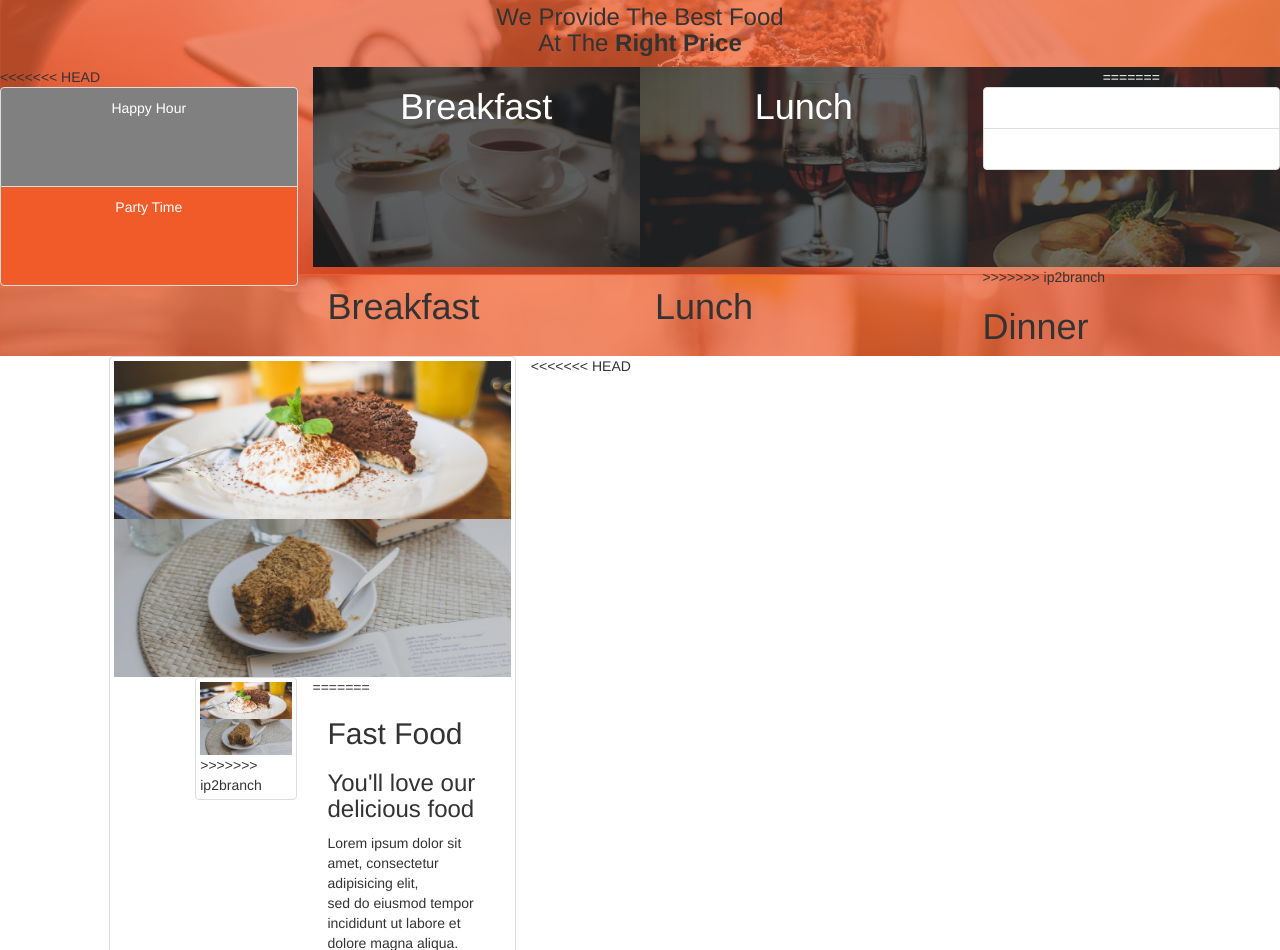
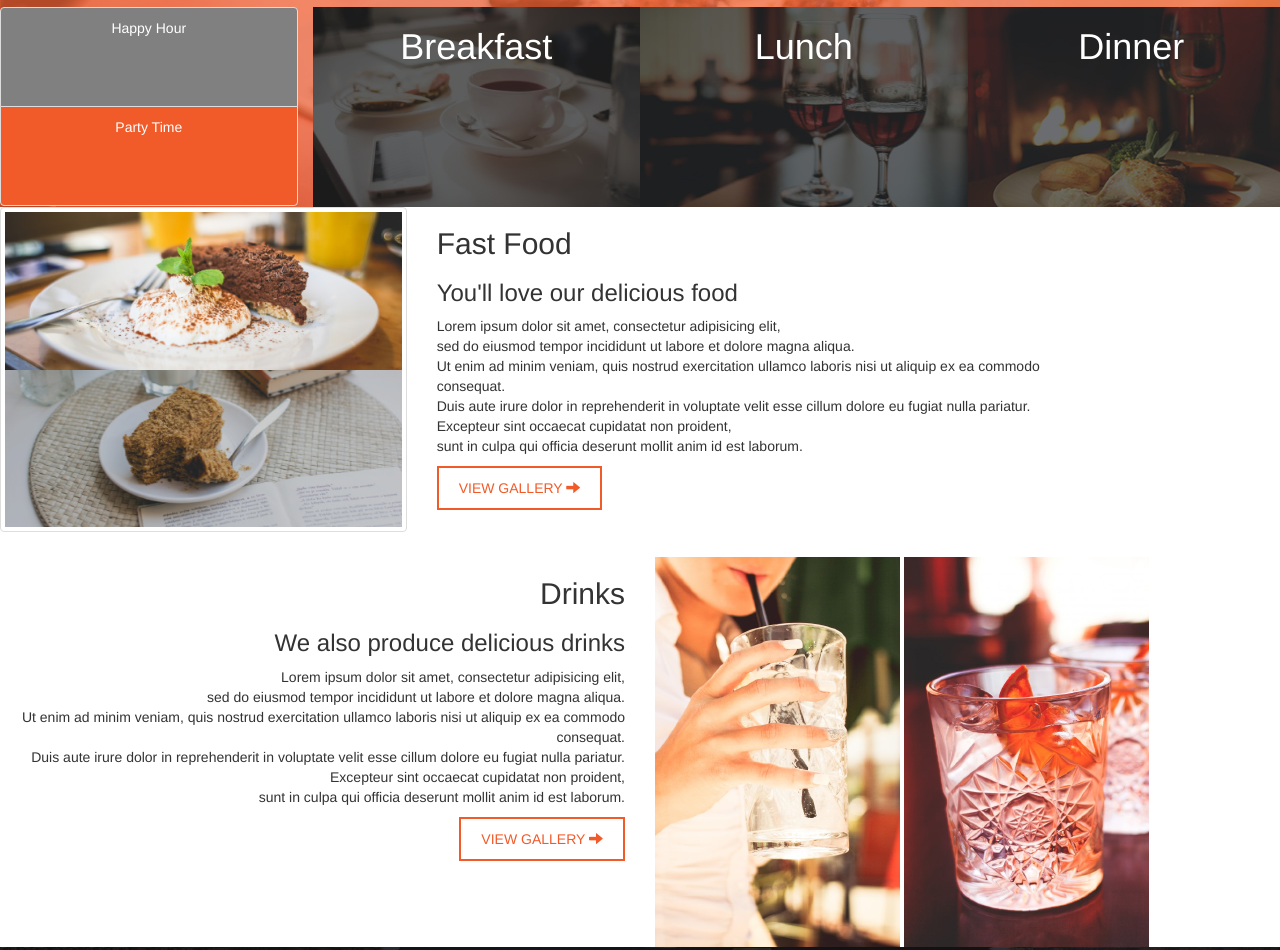
Before and after one commit to Masicha/akitchen, a plain HTML site: page index.html in a window 1280 px wide. Shown: the part 362-1312 px from the top of the page. Drawn offline with nearby package versions, Linux system fonts and the light colour scheme.

Commit message:
modified conflict

```diff
--- a/index.html
+++ b/index.html
@@ -24,11 +24,10 @@
 <body>
   <nav>
     <div class=" navbar-static-top head">
-<<<<<<< HEAD
+
       <div class="container-fluid">
-=======
+
       <div class="container">
->>>>>>> ip2branch
         <div class="top">
           <h3><img src="images/logoBig.png" alt="">
         <br>We Provide The Best Food
@@ -39,7 +38,7 @@
     <div class="row">
       <div class="col-md-3">
 
-<<<<<<< HEAD
+
         <li class="list-group-item " id="happy">Happy Hour</li>
         <li class="list-group-item " id="party">Party Time</li>
 
@@ -50,43 +49,20 @@
       <div class="col-md-3 lunch">
         <h1>Lunch</h1>
       </div>
-      <div class="col-md-3 dinner">
-=======
-        <li class="list-group-item " id="d">Happy Hour</li>
-        <li class="list-group-item " id="e">Party Time</li>
-
+        <div class="col-md-3 dinner">
+    <h1>Dinner</h1>
       </div>
-      <div class="col-md-3 a">
-        <h1>Breakfast</h1>
-      </div>
-      <div class="col-md-3 b">
-        <h1>Lunch</h1>
-      </div>
-      <div class="col-md-3 c">
->>>>>>> ip2branch
-        <h1>Dinner</h1>
       </div>
     </div>
   </nav>
-  <div class="container">
 
-
-
-  </div>
   <div class="row">
-<<<<<<< HEAD
-    <div class="col-md-4 col-md-offset-1">
+    <div class="col-md-4 col-md-offset- -1">
       <ul class="list-group ">
         <div class="img-thumbnail">
           <img class="img-responsive" src="images/fastFood1.jpg" alt="">
           <img class="img-responsive" src="images/fastFood2.jpg" alt="">
-=======
-    <div class="col-md-4 col-md-offset-2">
-      <ul class="list-group ">
-        <div class="img-thumbnail">
-          <img class="img-responsive" src="images/fastfood1.jpg" alt="">
-          <img class="img-responsive" src="images/fastfood2.jpg" alt="">
->>>>>>> ip2branch
+
         </div>
       </ul>
     </div>
```
